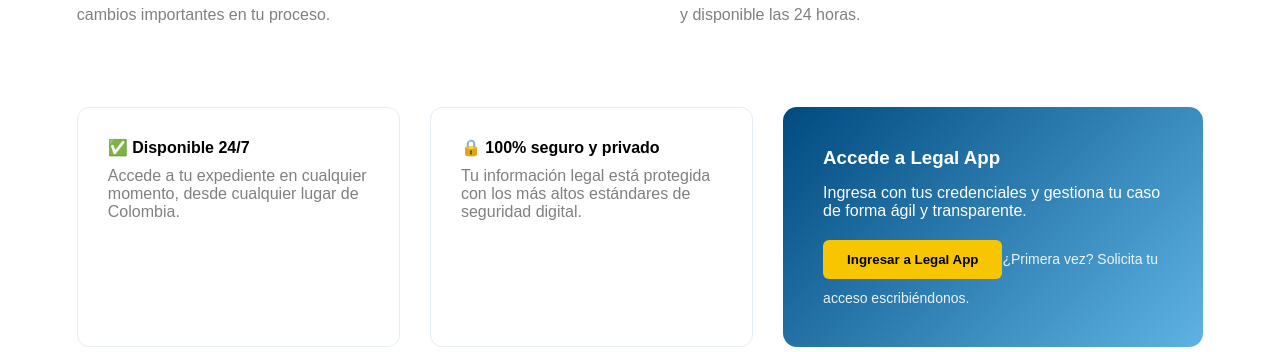
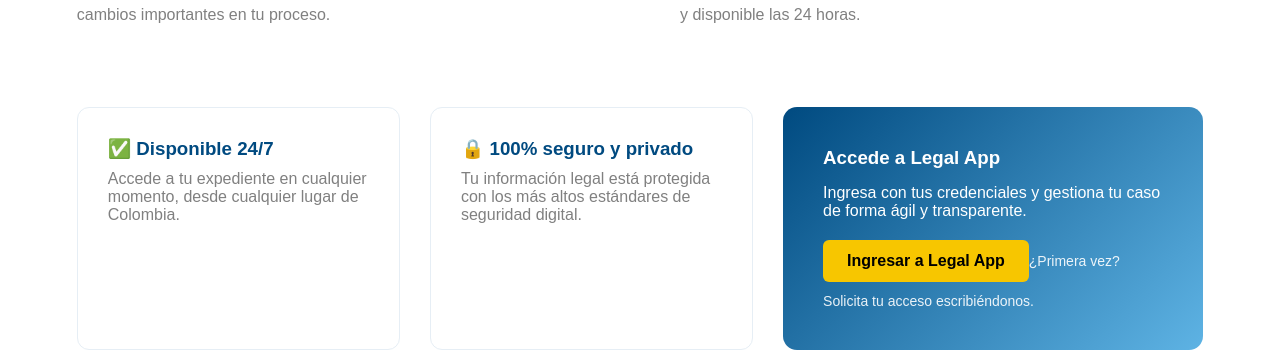
Before and after one commit to paginaswebpravice-prog/pravice-co, a Next.js app: page / in a window 1280 px wide. Shown: the part 2920-3272 px from the top of the page. Built offline with nearby package versions, Linux system fonts and the light colour scheme.

Commit message:
Updates: legalapp section, add footer and FAQ sections

```diff
--- a/src/app/components/FAQ.tsx
+++ b/src/app/components/FAQ.tsx
@@ -0,0 +1,3 @@
+export default function FAQ() {
+  return <>FAQ</>;
+}
--- a/src/app/components/Footer.tsx
+++ b/src/app/components/Footer.tsx
@@ -0,0 +1,3 @@
+export default function Footer() {
+  return <>Footer</>;
+}
--- a/src/app/components/LegalApp.tsx
+++ b/src/app/components/LegalApp.tsx
@@ -8,6 +8,7 @@
   faBell,
   faLock,
 } from "@fortawesome/free-solid-svg-icons";
+import Link from "next/link";
 
 export default function LegalApp() {
   return (
@@ -90,7 +91,7 @@
         {/* BOTTOM CARDS */}
         <div className={styles.bottom}>
           <div className={styles.smallCard}>
-            <h4>✅ Disponible 24/7</h4>
+            <h3>✅ Disponible 24/7</h3>
             <p>
               Accede a tu expediente en cualquier momento, desde cualquier lugar
               de Colombia.
@@ -98,7 +99,7 @@
           </div>
 
           <div className={styles.smallCard}>
-            <h4>🔒 100% seguro y privado</h4>
+            <h3>🔒 100% seguro y privado</h3>
             <p>
               Tu información legal está protegida con los más altos estándares
               de seguridad digital.
@@ -111,7 +112,16 @@
               Ingresa con tus credenciales y gestiona tu caso de forma ágil y
               transparente.
             </p>
-            <button>Ingresar a Legal App</button>
+
+            <Link
+              href="https://legalapp.pravice.co/login.php"
+              className={styles.ctaButton}
+              target="_blank"
+              rel="noopener noreferrer"
+            >
+              Ingresar a Legal App
+            </Link>
+
             <span>¿Primera vez? Solicita tu acceso escribiéndonos.</span>
           </div>
         </div>
--- a/src/app/page.tsx
+++ b/src/app/page.tsx
@@ -5,6 +5,8 @@
 import Experience from "./components/Experience";
 import Process from "./components/Process";
 import AboutUs from "./components/AboutUs";
+import FAQ from "./components/FAQ";
+import Footer from "./components/Footer";
 
 export default function Home() {
   return (
@@ -16,6 +18,8 @@
       <Experience />
       <Process />
       <AboutUs />
+      <FAQ />
+      <Footer />
     </>
   );
 }
--- a/src/app/styles/LegalApp.module.css
+++ b/src/app/styles/LegalApp.module.css
@@ -141,19 +141,19 @@
   margin-bottom: 20px;
 }
 
-.ctaCard button {
+.ctaButton {
+  display: inline-block;
   background: #f7c600;
   color: #000;
   padding: 12px 24px;
-  border: none;
   border-radius: 6px;
   font-weight: 600;
-  cursor: pointer;
+  text-decoration: none;
   margin-bottom: 10px;
   transition: 0.25s;
 }
 
-.ctaCard button:hover {
+.ctaButton:hover {
   background: #c4911a;
 }
 
```
